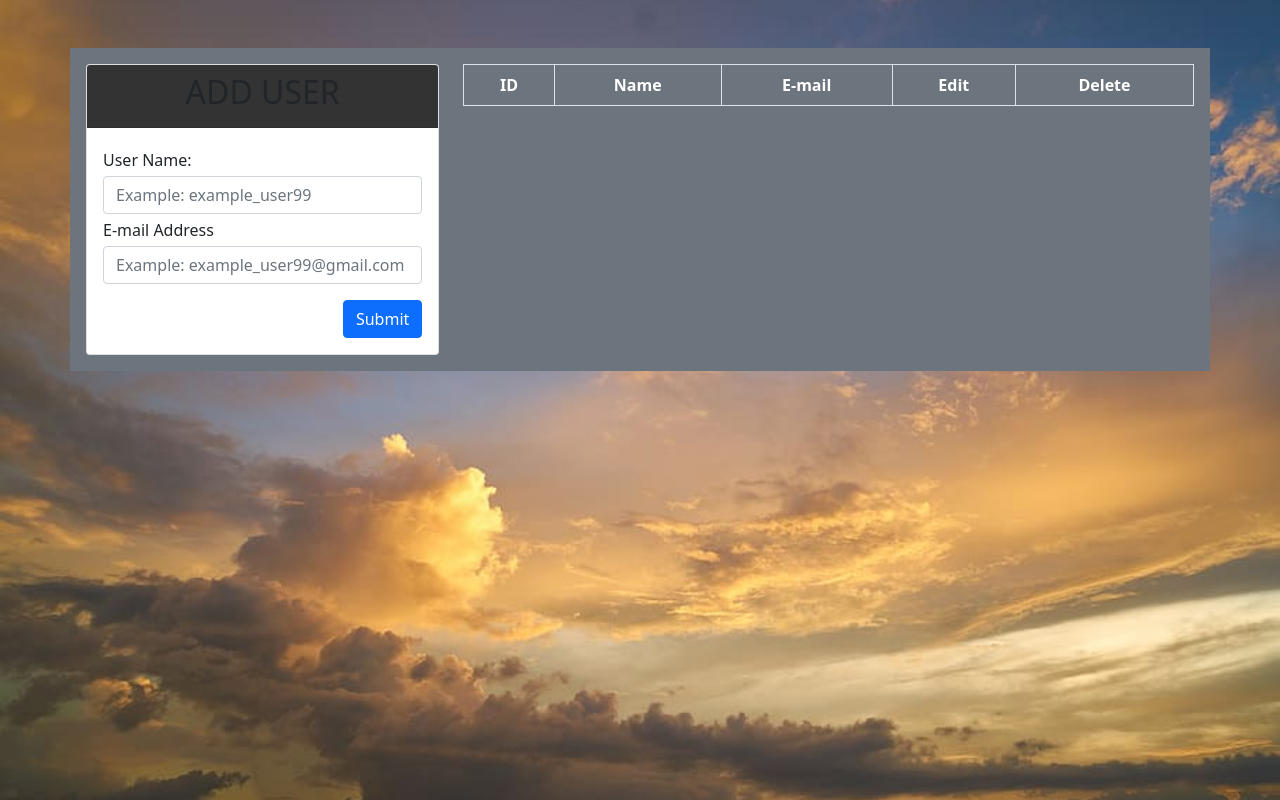
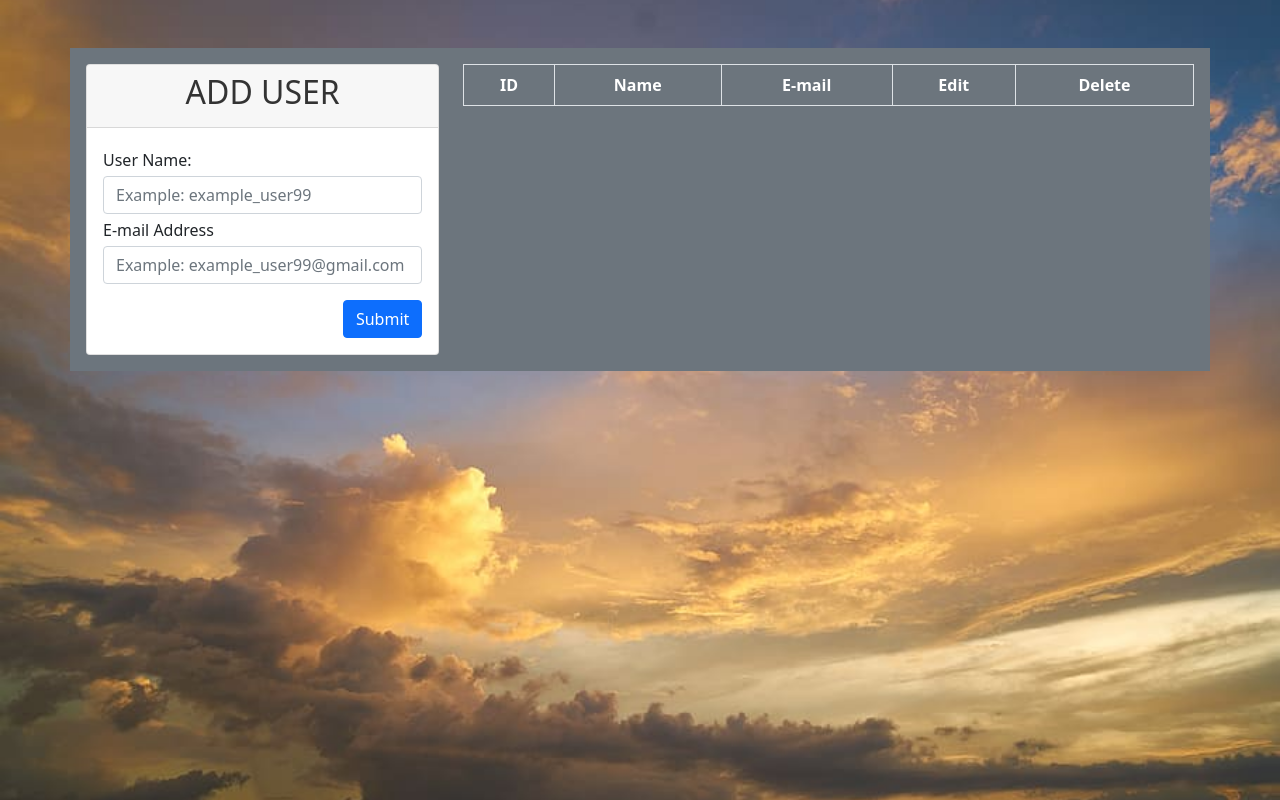
Before and after one commit to marwanmohamedd7/Marwan-CRUD, a plain HTML site: page index.html in a window 1280 px wide. Drawn offline with Linux system fonts and the light colour scheme.

Commit message:
fix design bug

```diff
--- a/css/style.css
+++ b/css/style.css
@@ -7,6 +7,6 @@ body {
 }
 
 .card-header {
-    background-color: #333;
+    color: #333;
     text-transform: uppercase;
 }
```
